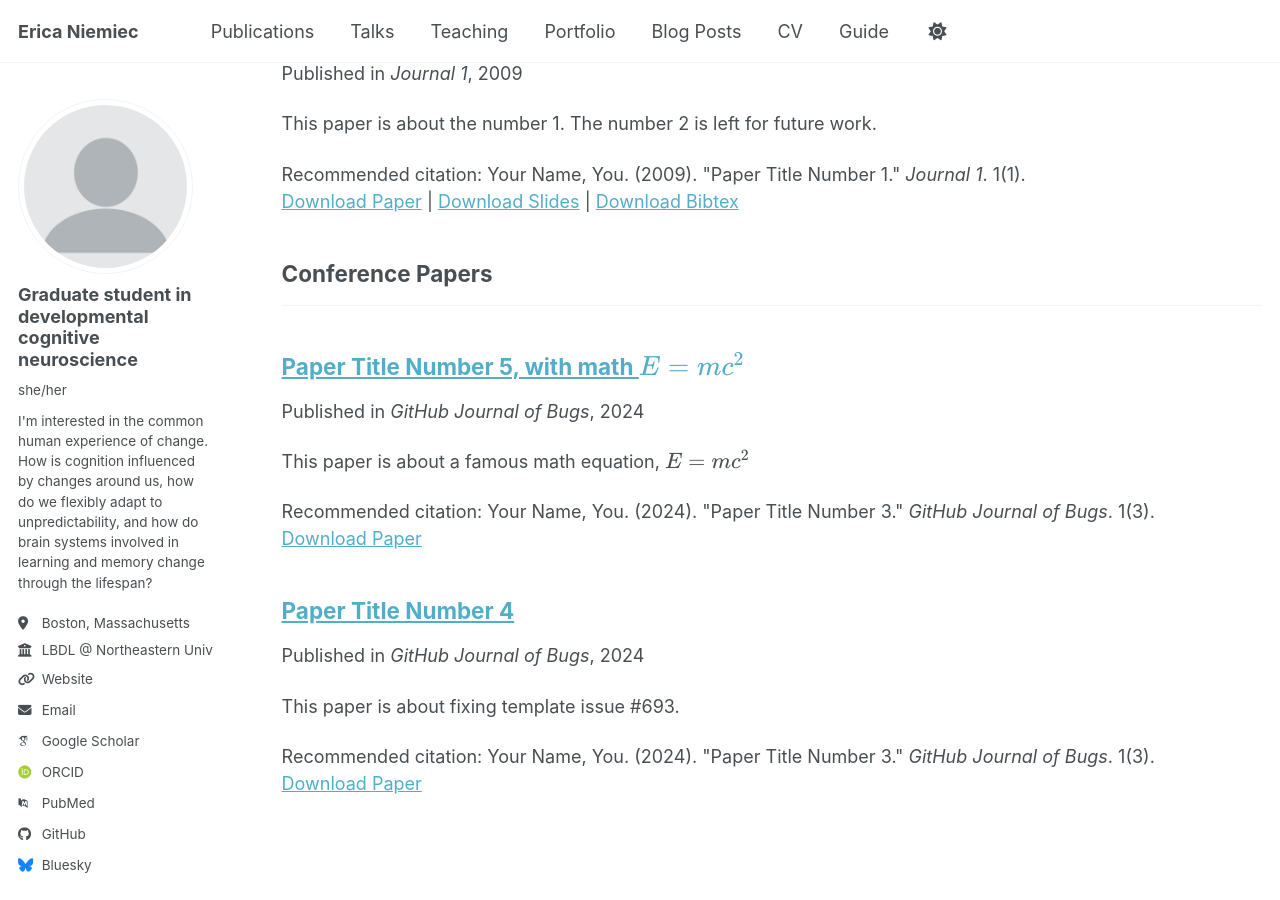
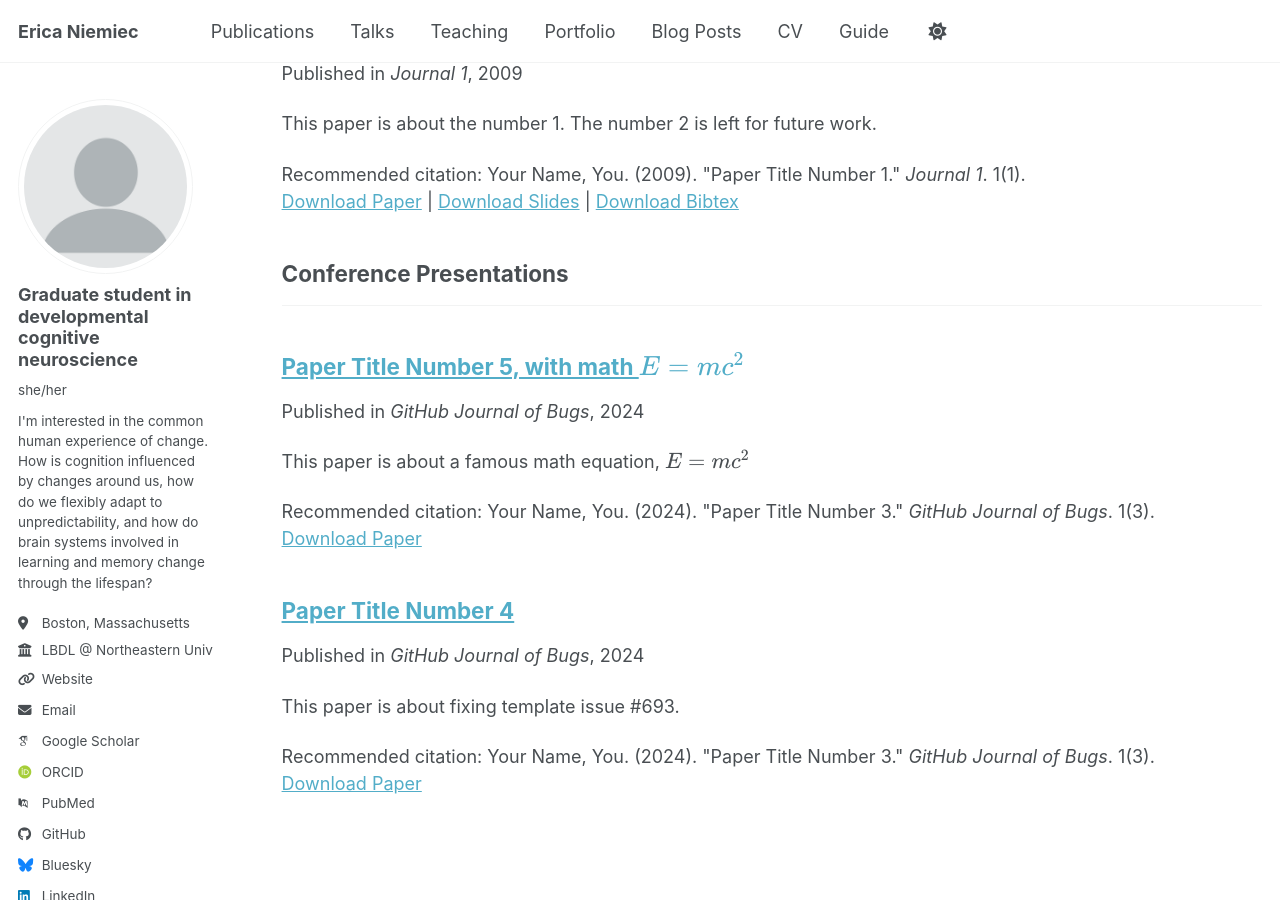
Before and after one commit to ericaniemiec/ericaniemiec.github.io, a Jekyll site: the page built from _pages/publications.html, in a window 1280 px wide and 900 px high, scrolled down 779 px. Built offline with Jekyll 4.4.1, drawn with Linux system fonts in a browser that asks for light colours; some web fonts are replaced; a script bundle is joined from its source files by our own code; library files that are not in the unit come from our copies; some of the changed lines change nothing that is shown.

Commit message:
Update _config.yml

```diff
--- a/_config.yml
+++ b/_config.yml
@@ -36,7 +36,7 @@
   arxiv            : # URL - Update with the correct link to your profile
   googlescholar    : "https://scholar.google.com/citations?user=rVViyvAAAAAJ"
   orcid            : "https://orcid.org/0009-0009-8025-9357"
-  pubmed           : "https://www.ncbi.nlm.nih.gov/pubmed/?term=john+snow"
+  pubmed           : "https://www.ncbi.nlm.nih.gov/pubmed/?term=erica+niemiec"
   researchgate     : # URL
   scopus           : # URL
   zotero           : # URL
@@ -46,8 +46,8 @@
   github           : "academicpages"
 
   # Social media
-  bluesky          : "bsky.app" # Replace this with you Bluesky username
-  linkedin         : # Username
+  bluesky          : "eniemiec.bsky.social" # Replace this with your Bluesky username
+  linkedin         : "www.linkedin.com/in/erica-niemiec-skelton-62424654"
 
 # Publication Category - The following the list of publication categories and their headings
 publication_category:
@@ -56,7 +56,7 @@
   manuscripts:
     title: 'Journal Articles'
   conferences:
-    title: 'Conference Papers'
+    title: 'Conference Presentations'
 
 # Site Settings
 teaser                   :  # filename of teaser fallback teaser image placed in /images/ for social media previews
```
